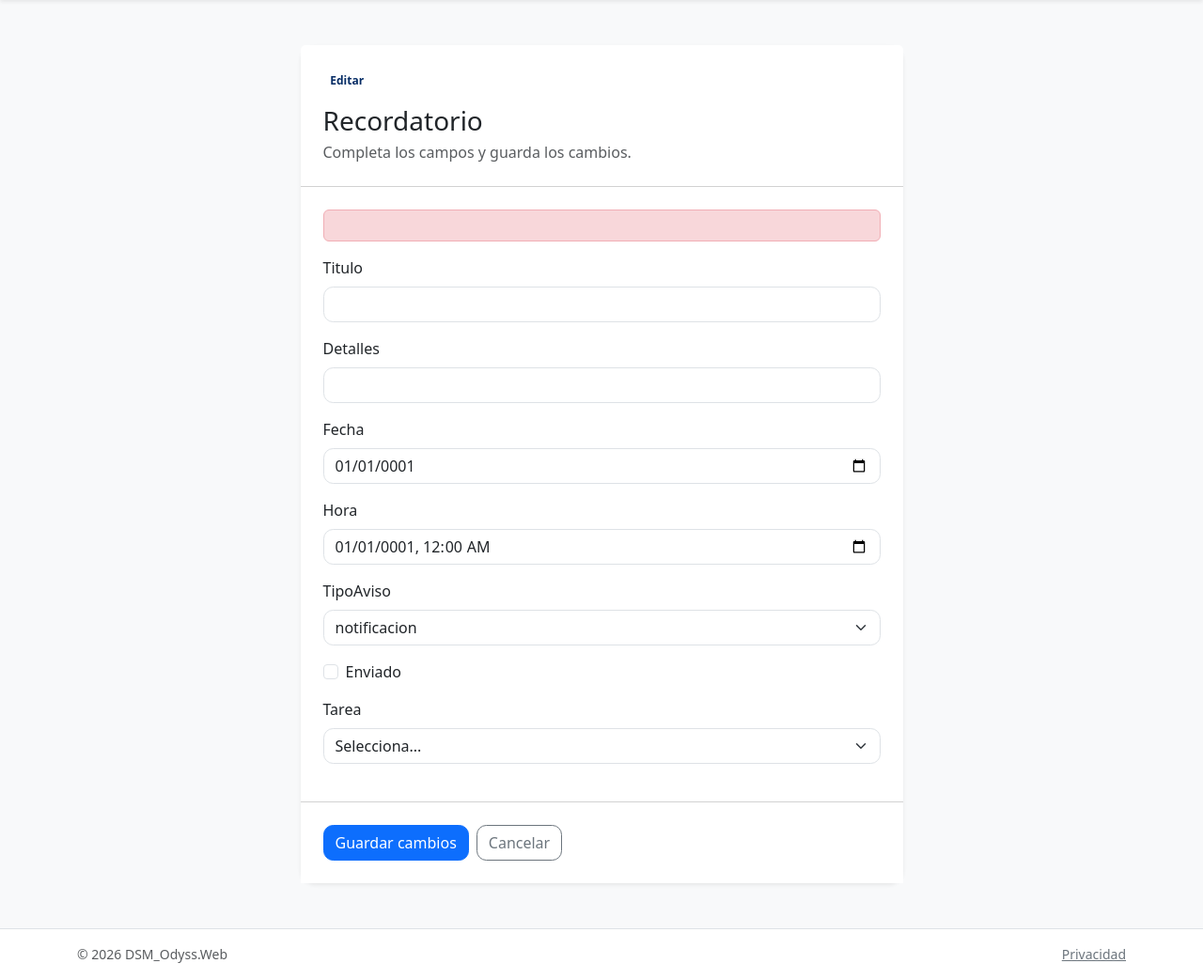
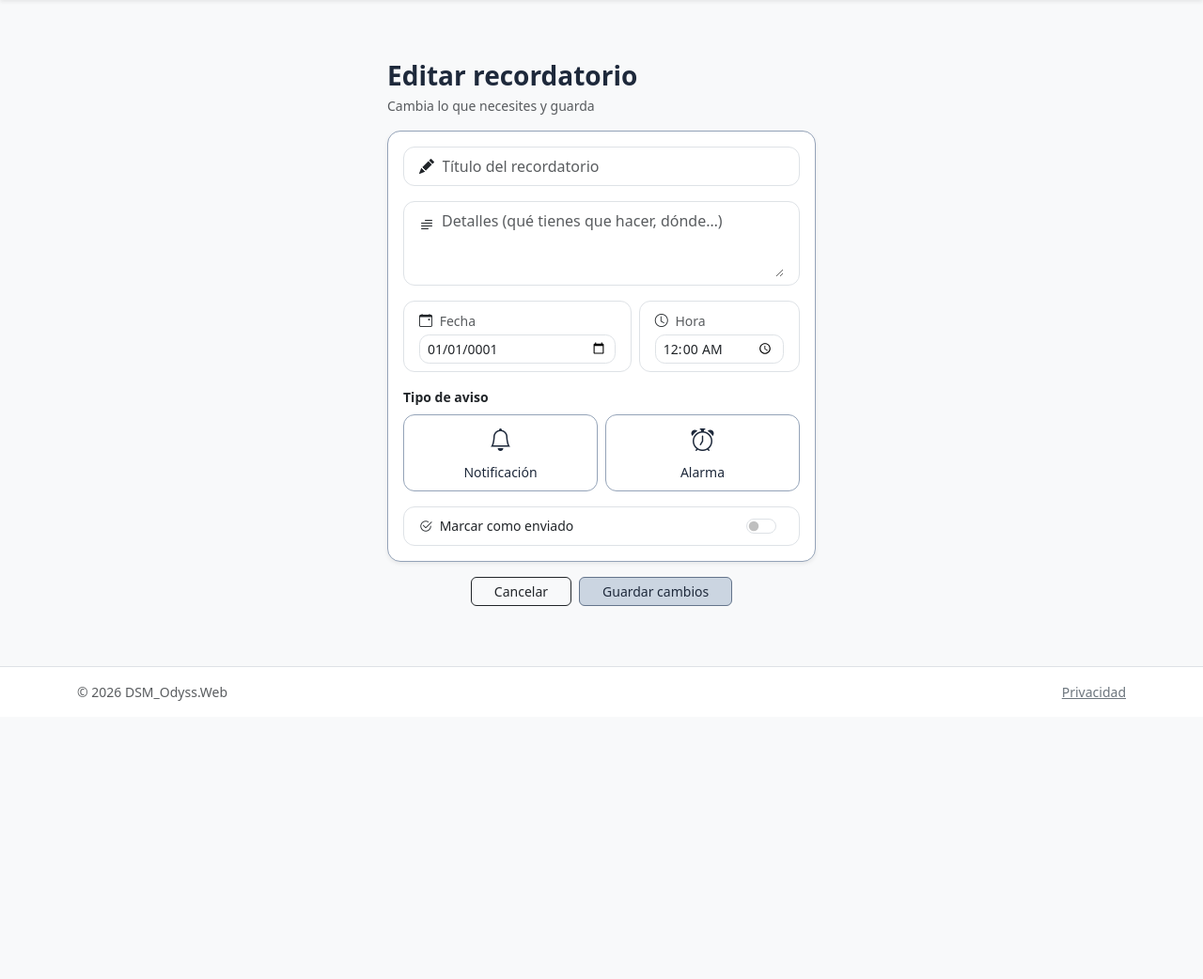
Before and after one commit to alexpunzi/DSM_Odyss, an ASP.NET Core app: template DSM_Odyss/generated/DSM_Odyss.Web/Views/Recordatorio/Edit.cshtml in a window 1280 px wide. Shown: the part 56-1098 px from the top of the page at 94% size. After the commit the page ends 802 px from the top, so only its background shows below. Run offline with ASP.NET Core 8, Linux system fonts and the light colour scheme; the template is opened without the code that fills it, so the values that code supplies are empty; style sheets or scripts are compiled from the project's sources; some libraries are stand-ins or nearby versions.

Commit message:
Vista de recordatorios

```diff
--- a/DSM_Odyss/generated/DSM_Odyss.Web/Views/Recordatorio/Edit.cshtml
+++ b/DSM_Odyss/generated/DSM_Odyss.Web/Views/Recordatorio/Edit.cshtml
@@ -1,70 +1,138 @@
-@* HARIA-WEB GENERATED sha256:a8778e61de1a52e6d8508e63278b1d9fe045c4132dc9cc25849a3df00cb59a32 *@
 @model DSM_Odyss.Web.ViewModels.RecordatorioViewModel
+@using DSM_Odyss.Domain.Enums
 
 @{
-    ViewData["Title"] = "Editar";
+    ViewData["Title"] = "Editar recordatorio";
 }
 
-<div class="row justify-content-center">
-    <div class="col-lg-8 col-xl-7">
-        <div class="card border-0 shadow-sm">
-            <div class="card-header bg-body p-4">
-                <span class="badge text-bg-primary-subtle text-primary-emphasis mb-3">Editar</span>
-                <h1 class="h3 mb-1">Recordatorio</h1>
-                <p class="text-body-secondary mb-0">Completa los campos y guarda los cambios.</p>
+<style>
+    .campo-caja { border: 1px solid #dee2e6; border-radius: .75rem; background: #fff; }
+    .tipo-aviso .btn { border-radius: .75rem; border-color: #94a3b8; color: #1e293b; }
+    .tipo-aviso .btn-check:checked + .btn { background: #1e293b; border-color: #1e293b; color: #fff; }
+</style>
+
+<div class="container py-3" style="max-width: 480px;">
+
+    @* Cabecera *@
+    <div class="mb-3">
+        <h1 class="h3 fw-bold mb-1" style="color: #1e293b;">Editar recordatorio</h1>
+        <p class="text-muted small mb-0">Cambia lo que necesites y guarda</p>
     </div>
-            <form asp-action="Edit" method="post">
+
+    <form asp-action="Edit" asp-route-id="@Model.Id" method="post">
         @Html.AntiForgeryToken()
-                <div class="card-body p-4">
-                    <div asp-validation-summary="All" class="alert alert-danger py-2" role="alert"></div>
+        @if (!ViewData.ModelState.IsValid)
+        {
+            <div asp-validation-summary="All" class="alert alert-danger py-2 small" role="alert"></div>
+        }
+
         <input type="hidden" asp-for="Id" />
-        <div class="mb-3">
-            <label asp-for="Titulo" class="form-label"></label>
-            <input asp-for="Titulo" class="form-control" />
-            <span asp-validation-for="Titulo" class="text-danger"></span>
+
+        <div class="card border shadow-sm mb-3" style="border-radius: 14px; border-color: #94a3b8 !important;">
+            <div class="card-body p-3 d-flex flex-column gap-3">
+
+                @* 1. Título *@
+                <div>
+                    <div class="campo-caja px-3 py-2 d-flex align-items-center gap-2">
+                        <i class="bi bi-pencil-fill text-dark"></i>
+                        <input asp-for="Titulo" class="form-control border-0 shadow-none p-0 small fw-medium"
+                               placeholder="Título del recordatorio" />
                     </div>
-        <div class="mb-3">
-            <label asp-for="Detalles" class="form-label"></label>
-            <input asp-for="Detalles" class="form-control" />
-            <span asp-validation-for="Detalles" class="text-danger"></span>
+                    <span asp-validation-for="Titulo" class="text-danger small"></span>
                 </div>
-        <div class="mb-3">
-            <label asp-for="Fecha" class="form-label"></label>
-            <input asp-for="Fecha" type="date" class="form-control" />
-            <span asp-validation-for="Fecha" class="text-danger"></span>
+
+                @* 2. Detalles *@
+                <div>
+                    <div class="campo-caja px-3 py-2 d-flex align-items-start gap-2">
+                        <i class="bi bi-text-paragraph text-dark mt-1"></i>
+                        <textarea asp-for="Detalles" rows="3" class="form-control border-0 shadow-none p-0 small"
+                                  placeholder="Detalles (qué tienes que hacer, dónde…)"></textarea>
                     </div>
-        <div class="mb-3">
-            <label asp-for="Hora" class="form-label"></label>
-            <input asp-for="Hora" class="form-control" />
-            <span asp-validation-for="Hora" class="text-danger"></span>
+                    <span asp-validation-for="Detalles" class="text-danger small"></span>
                 </div>
-        <div class="mb-3">
-            <label asp-for="TipoAviso" class="form-label"></label>
-            <select asp-for="TipoAviso" asp-items="Html.GetEnumSelectList<DSM_Odyss.Domain.Enums.TipoAviso>()" class="form-select"></select>
-            <span asp-validation-for="TipoAviso" class="text-danger"></span>
+
+                @* 3. Fecha y hora *@
+                <div class="row g-2">
+                    <div class="col-7">
+                        <div class="campo-caja px-3 py-2">
+                            <label asp-for="Fecha" class="form-label small text-muted mb-1">
+                                <i class="bi bi-calendar-event me-1 text-dark"></i> Fecha
+                            </label>
+                            <input asp-for="Fecha" type="date" class="form-control form-control-sm" />
                         </div>
-        <div class="form-check mb-3">
-            <input asp-for="Enviado" class="form-check-input" />
-            <label asp-for="Enviado" class="form-check-label"></label>
-            <span asp-validation-for="Enviado" class="text-danger"></span>
+                        <span asp-validation-for="Fecha" class="text-danger small"></span>
                     </div>
-        <div class="mb-3">
-            <label asp-for="TareaId" class="form-label"></label>
-            <select asp-for="TareaId" asp-items="Model.TareaOptions" class="form-select"><option value="">Selecciona...</option></select>
-            <span asp-validation-for="TareaId" class="text-danger"></span>
+                    <div class="col-5">
+                        <div class="campo-caja px-3 py-2">
+                            <label asp-for="Hora" class="form-label small text-muted mb-1">
+                                <i class="bi bi-clock me-1 text-dark"></i> Hora
+                            </label>
+                            <input asp-for="Hora" type="time" value="@Model.Hora.ToString("HH:mm")" class="form-control form-control-sm" />
+                        </div>
+                        <span asp-validation-for="Hora" class="text-danger small"></span>
                     </div>
                 </div>
-                <div class="card-footer bg-body p-4 d-flex flex-column flex-sm-row gap-2">
-                    <button type="submit" class="btn btn-primary">Guardar cambios</button>
-                    <a asp-action="Index" class="btn btn-outline-secondary">Cancelar</a>
+
+                @* 4. Tipo de aviso *@
+                <div>
+                    <div class="small fw-semibold text-dark mb-2">Tipo de aviso</div>
+                    <div class="tipo-aviso row g-2">
+                        <div class="col-6">
+                            <input type="radio" class="btn-check" asp-for="TipoAviso" value="@TipoAviso.notificacion" id="tipo-notificacion" />
+                            <label class="btn btn-outline-secondary w-100 py-2" for="tipo-notificacion">
+                                <i class="bi bi-bell d-block fs-4 mb-1"></i>
+                                <span class="small">Notificación</span>
+                            </label>
+                        </div>
+                        <div class="col-6">
+                            <input type="radio" class="btn-check" asp-for="TipoAviso" value="@TipoAviso.alarma" id="tipo-alarma" />
+                            <label class="btn btn-outline-secondary w-100 py-2" for="tipo-alarma">
+                                <i class="bi bi-alarm d-block fs-4 mb-1"></i>
+                                <span class="small">Alarma</span>
+                            </label>
+                        </div>
+                    </div>
+                    <span asp-validation-for="TipoAviso" class="text-danger small"></span>
+                </div>
+
+                @* 5. Tarea asociada (opcional) *@
+                @if (Model.TareaOptions.Any())
+                {
+                    <div>
+                        <div class="campo-caja px-3 py-2 d-flex align-items-center gap-2">
+                            <i class="bi bi-check2-square text-dark"></i>
+                            <select asp-for="TareaId" asp-items="Model.TareaOptions" class="form-select form-select-sm border-0 shadow-none p-0 small">
+                                <option value="">Vincular a una tarea (opcional)</option>
+                            </select>
+                        </div>
+                        <span asp-validation-for="TareaId" class="text-danger small"></span>
+                    </div>
+                }
+
+                @* 6. Marcar como enviado *@
+                <div class="campo-caja px-3 py-2 d-flex align-items-center justify-content-between">
+                    <label class="small mb-0" for="Enviado">
+                        <i class="bi bi-check2-circle me-1 text-dark"></i> Marcar como enviado
+                    </label>
+                    <div class="form-check form-switch mb-0">
+                        <input asp-for="Enviado" class="form-check-input" role="switch" />
+                    </div>
+                </div>
+
+            </div>
+        </div>
+
+        @* Botones inferiores: Cancelar y Guardar *@
+        <div class="d-flex justify-content-center gap-2">
+            <a asp-action="Details" asp-route-id="@Model.Id" class="btn btn-outline-dark btn-sm px-4 py-1" style="border-radius: 6px;">Cancelar</a>
+            <button type="submit" class="btn btn-secondary btn-sm px-4 py-1 fw-medium"
+                    style="background-color: #cbd5e1; border-color: #64748b; color: #1e293b; border-radius: 6px;">
+                Guardar cambios
+            </button>
         </div>
     </form>
-        </div>
-    </div>
 </div>
 
 @section Scripts {
     <partial name="_ValidationScriptsPartial" />
-
-
 }
--- a/DSM_Odyss/generated/DSM_Odyss.Web/Views/Recordatorio/Index.cshtml
+++ b/DSM_Odyss/generated/DSM_Odyss.Web/Views/Recordatorio/Index.cshtml
@@ -35,9 +35,6 @@
 
     @* Botones *@
     <div class="d-grid gap-2 mb-4">
-        <button type="button" class="btn btn-light border btn-sm" disabled title="Próximamente">
-            <i class="bi bi-gear me-1"></i> Configurar notificaciones
-        </button>
         <a asp-controller="Recordatorio" asp-action="Create" class="btn btn-outline-secondary btn-sm">
             <i class="bi bi-plus-lg me-1"></i> Nuevo recordatorio
         </a>
```
Also changed, not shown: DSM_Odyss/generated/DSM_Odyss.Web/Views/Recordatorio/Details.cshtml (+98 -32 lines), DSM_Odyss/generated/InitializeDB/DSM_Odyss.db. Lines whose indentation alone changed are shown as unchanged.
